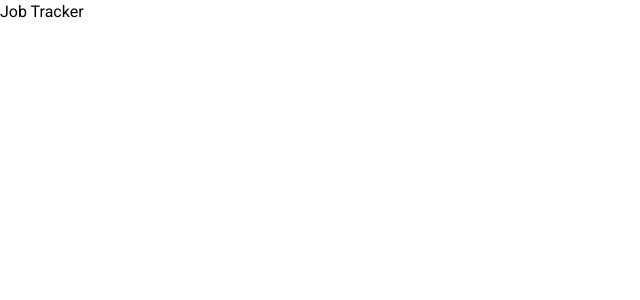
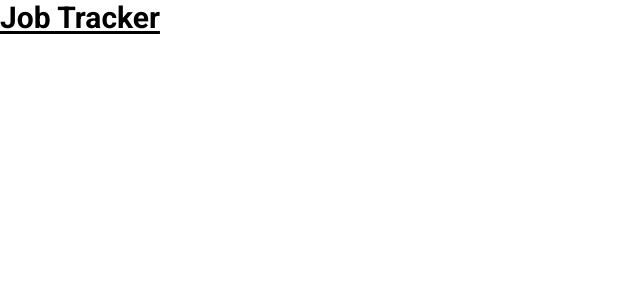
Before and after one commit to AndreaMargutti/job-tracker-react, a React (Vite) app: page / in a window 1280 px wide. Shown: the top 300 px of the page, without its empty margins (0-640 px from the left). Built offline with nearby package versions, Linux system fonts and the light colour scheme.

Commit message:
Enhance Title component styling with Tailwind CSS classes for improved presentation

```diff
--- a/src/components/Title.tsx
+++ b/src/components/Title.tsx
@@ -5,7 +5,9 @@ type TitleProps = {
 export default function Title({ title }: TitleProps) {
   return (
     <>
-      <h1>{title}</h1>
+      <h1 className="text-3xl font-bold underline underline-offset-3">
+        {title}
+      </h1>
     </>
   );
 }
```
